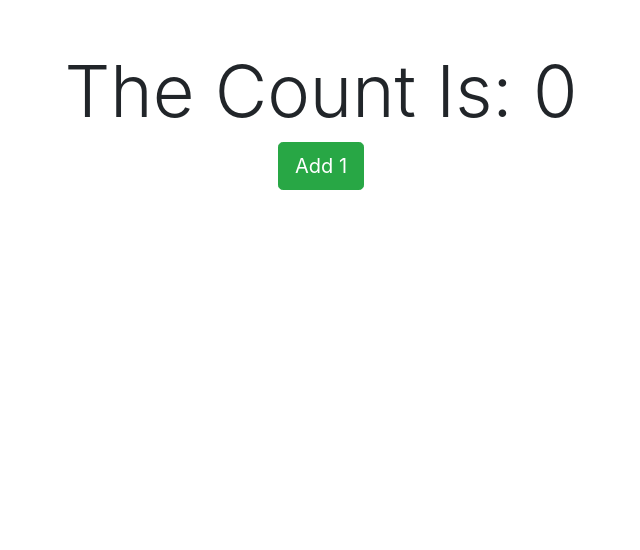
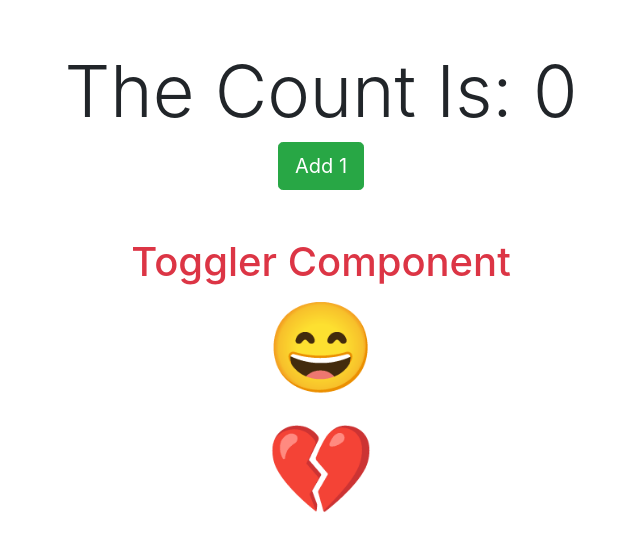
Before and after one commit to xaviguasch/hooks-react-mini-demo-app, a React (Create React App) app: page / in a window 1280 px wide. Shown: the top 550 px of the page, without its empty margins (319-959 px from the left). Built offline with nearby package versions, Linux system fonts and the light colour scheme.

Commit message:
built a custom hook to toggle things

```diff
--- a/src/App.js
+++ b/src/App.js
@@ -1,5 +1,6 @@
 import React from 'react'
 import CounterHook from './CounterHook'
+import Toggler from './Toggler'
 import 'bootstrap/dist/css/bootstrap.min.css'
 
 function App() {
@@ -7,6 +8,7 @@ function App() {
     <div className='App'>
       <div className='container'>
         <CounterHook />
+        <Toggler />
       </div>
     </div>
   )
--- /dev/null
+++ b/src/Toggler.js
@@ -0,0 +1,21 @@
+import React, { useState } from 'react'
+import useToggle from './hooks/useToggle'
+
+const Toggler = () => {
+  const [isHappy, toggleIsHappy] = useToggle(true)
+  const [isHeartBroken, toggleIsHeartBroken] = useToggle(false)
+
+  return (
+    <div className='container mt-5 text-center'>
+      <h1 className='text-danger'>Toggler Component</h1>
+      <p className='display-2' onClick={toggleIsHappy}>
+        {isHappy ? '😄' : '😢'}
+      </p>
+      <p className='display-2' onClick={toggleIsHeartBroken}>
+        {isHeartBroken ? '♥️' : '💔'}
+      </p>
+    </div>
+  )
+}
+
+export default Toggler
--- /dev/null
+++ b/src/hooks/useToggle.js
@@ -0,0 +1,15 @@
+import { useState } from 'react'
+
+function useToggle(initialVal = false) {
+  // call useState, 'reserve piece of state'
+  const [state, setState] = useState(initialVal)
+
+  const toggle = () => {
+    setState(!state)
+  }
+
+  // return piece of state AND a function to toggle it
+  return [state, toggle]
+}
+
+export default useToggle
```
